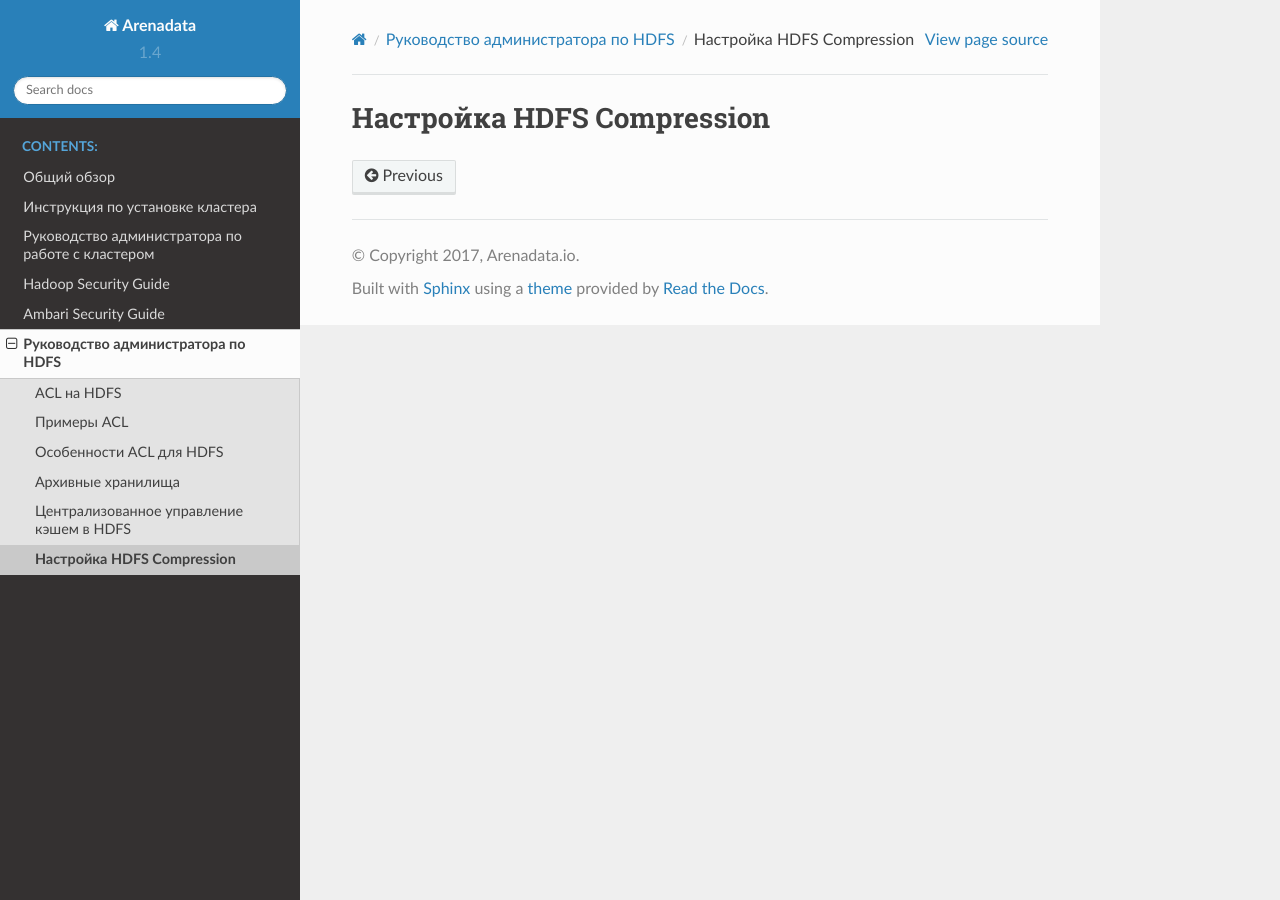
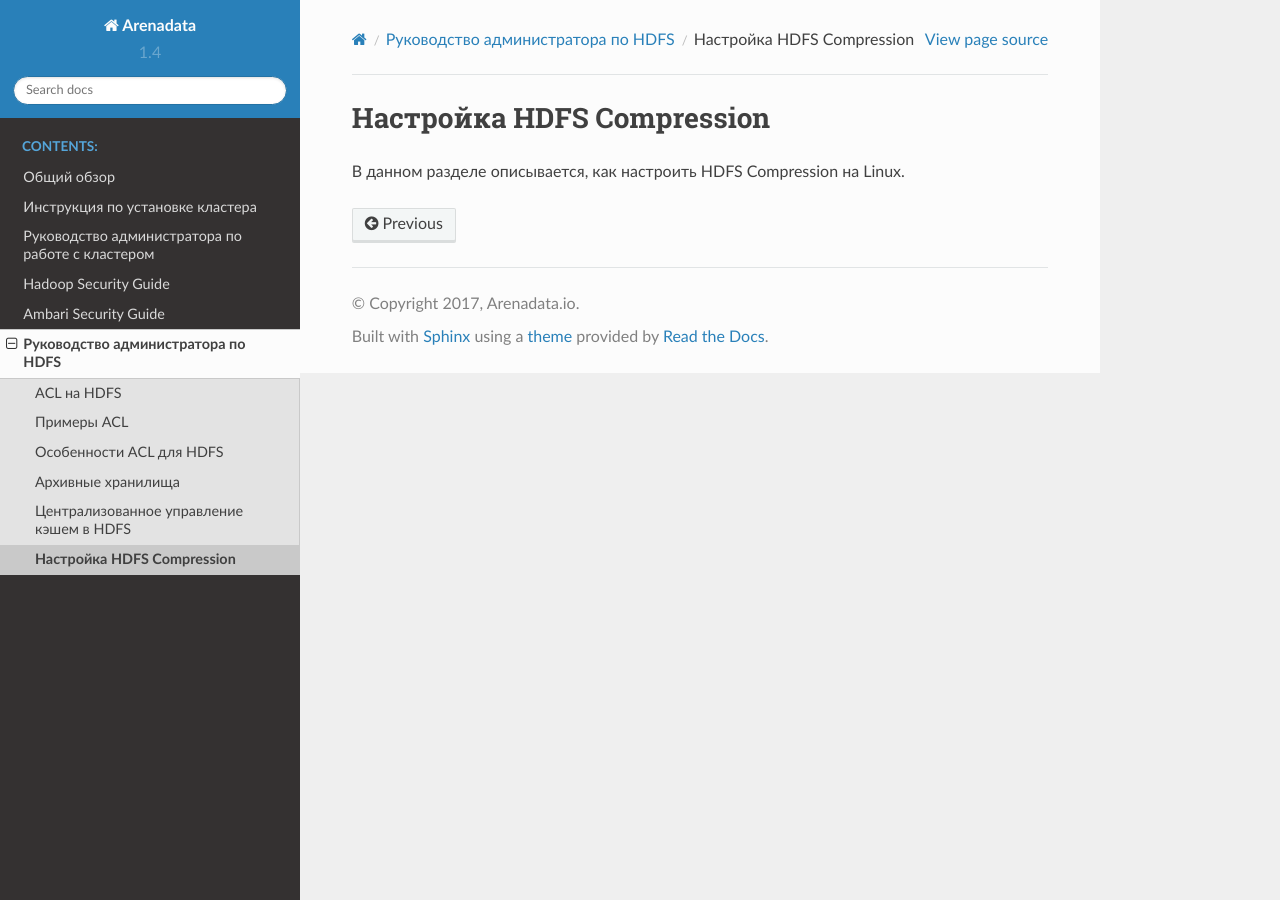
Before and after one commit to arenadata/docs_adps, a Sphinx documentation site: the page built from source/HDFSadmin/HDFSCompression.rst, in a window 1280 px wide. Built offline with Sphinx 7.4.7 and the Read the Docs theme 2.0.0, drawn with Linux system fonts in a browser that asks for light colours.

Commit message:
Update HDFSCompression.rst

```diff
--- a/source/HDFSadmin/HDFSCompression.rst
+++ b/source/HDFSadmin/HDFSCompression.rst
@@ -4,3 +4,5 @@
 .. |br| raw:: html
 
    <br />
+
+В данном разделе описывается, как настроить HDFS Compression на Linux.
```
